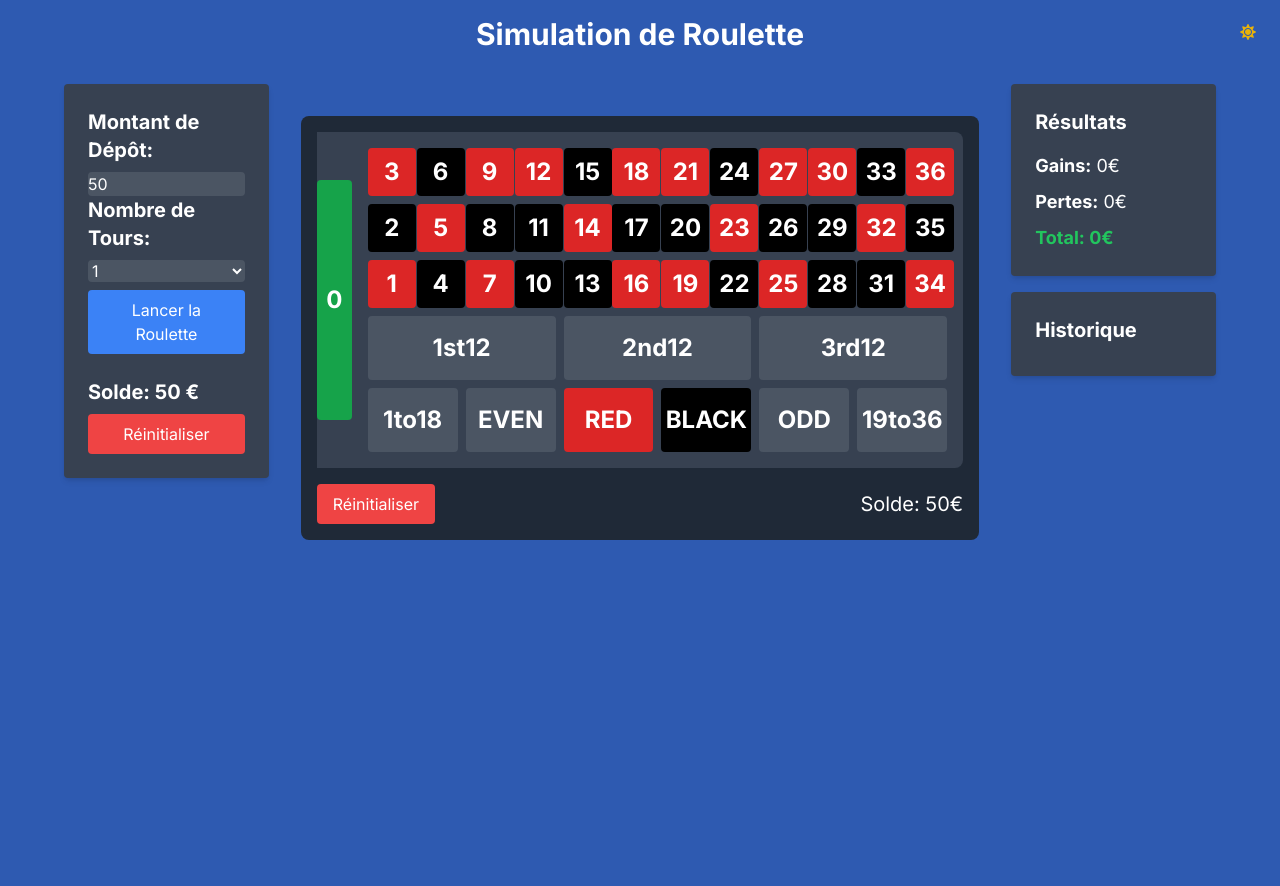
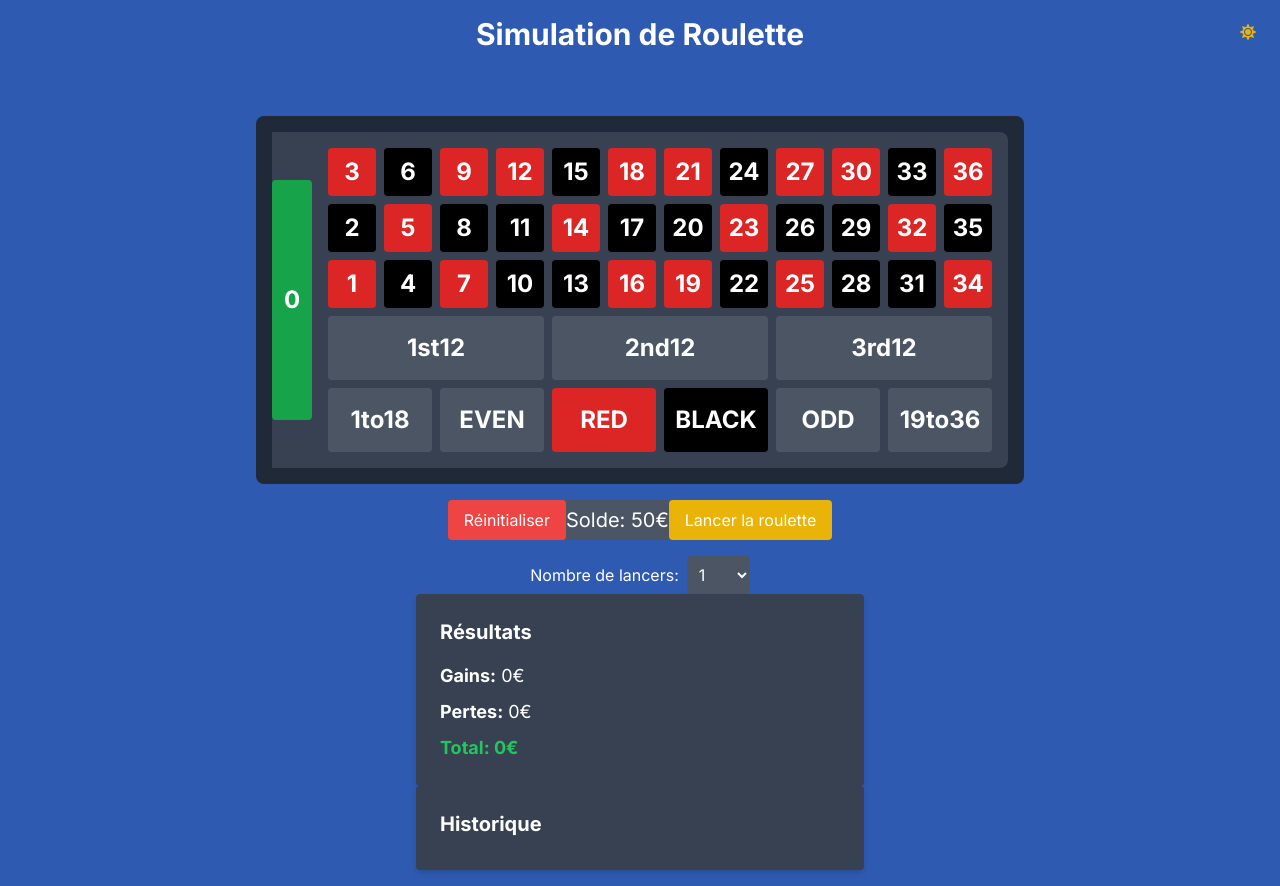
Before and after one commit to Potowai/RouletteSimulator, a Next.js app: page / in a window 1280 px wide. Before the commit the page ends 800 px from the top, so only its background shows below. Built offline with nearby package versions, Linux system fonts and the light colour scheme.

Commit message:
working but ugly

```diff
--- a/app/components/History.jsx
+++ b/app/components/History.jsx
@@ -1,9 +1,11 @@
-// app/components/History.js
 'use client';
 
 import React from 'react';
 
 const History = ({ spins }) => {
+  // Limiter les spins aux 100 derniers
+  const limitedSpins = spins.slice(0, 100);
+
   const countOccurrences = (numbers) => {
     const counts = {};
     for (const number of numbers) {
@@ -26,17 +28,17 @@ const History = ({ spins }) => {
     return redNumbers.includes(number) ? 'text-red-500' : 'text-black';
   };
 
-  const { hotNumbers, coldNumbers } = getHotAndColdNumbers(spins);
+  const { hotNumbers, coldNumbers } = getHotAndColdNumbers(limitedSpins);
 
   return (
     <div className="bg-white dark:bg-gray-700 dark:text-white p-6 rounded shadow-md w-full max-w-md ">
       <h2 className="text-xl font-bold mb-2">Historique</h2>
       <div className="flex flex-wrap">
-        {spins.map((spin, index) => (
+        {limitedSpins.map((spin, index) => (
           <span key={index} className={`mr-2 font-black ${getColor(spin)}`}>{spin}</span>
         ))}
       </div>
-      {spins.length > 0 && (
+      {limitedSpins.length > 0 && (
         <>
           <h2 className="text-xl font-bold mt-4">Numéros Chauds</h2>
           <div className="flex flex-wrap">
--- /dev/null
+++ b/app/components/ResetButton.jsx
@@ -0,0 +1,13 @@
+'use client';
+
+import React from 'react';
+
+const ResetButton = ({ handleReset }) => {
+  return (
+    <button onClick={handleReset} className="px-4 py-2 bg-red-500 text-white rounded">
+      Réinitialiser
+    </button>
+  );
+};
+
+export default ResetButton;
--- a/app/components/Roulette.jsx
+++ b/app/components/Roulette.jsx
@@ -1,117 +1,102 @@
 'use client';
 
 import React, { useState } from 'react';
+import SpinButton from './SpinButton';
+import ResetButton from './ResetButton';
+import RouletteTable from './RouletteTable';
+import Result from './Result';
+import History from './History';
+import { spinRoulette } from '../utils/gameUtils';
 
-const Roulette = ({ methods, updateResults, updateHistory, resetMethods }) => {
-  const [numSpins, setNumSpins] = useState(1);
-  const [deposit, setDeposit] = useState(50);
-  const [balance, setBalance] = useState(50);
+const Roulette = () => {
+  const [methods, setMethods] = useState([]);
+  const [results, setResults] = useState({ wins: 0, losses: 0 });
+  const [history, setHistory] = useState([]);
+  const [balance, setBalance] = useState(50); // Solde initial
+  const [numSpins, setNumSpins] = useState(1); // Nombre de lancers
 
-  const resetButton = () => {
-    resetMethods();
-    setBalance(deposit);
-  }
-  const spinRoulette = () => {
-    let newResults = [];
-    for (let i = 0; i < numSpins; i++) {
-      const number = Math.floor(Math.random() * 37); // 0 à 36
-      newResults.push(number);
-    }
-    updateHistory(newResults);
-    calculateResults(newResults);
-  };
+  const addMethod = (method) => {
+    const existingMethodIndex = methods.findIndex(
+      (m) => m.type === method.type && m.value === method.value
+    );
 
-  const calculateResults = (spins) => {
-    let wins = 0;
-    let losses = 0;
-
-    const getColor = (number) => {
-      if (number === 0) return 'green';
-      const redNumbers = [1, 3, 5, 7, 9, 12, 14, 16, 18, 19, 21, 23, 25, 27, 30, 32, 34, 36];
-      return redNumbers.includes(number) ? 'red' : 'black';
-    };
-
-    const getDozen = (number) => {
-      if (number === 0) return '0';
-      if (number >= 1 && number <= 12) return '1st12';
-      if (number >= 13 && number <= 24) return '2nd12';
-      return '3rd12';
-    };
-
-    const isInSection = (number, section) => {
-      switch (section) {
-        case 'red':
-          return getColor(number) === 'red';
-        case 'black':
-          return getColor(number) === 'black';
-        case '1to18':
-          return number >= 1 && number <= 18;
-        case '19to36':
-          return number >= 19 && number <= 36;
-        case 'EVEN':
-          return number !== 0 && number % 2 === 0;
-        case 'ODD':
-          return number % 2 !== 0;
-        default:
-          return false;
+    if (existingMethodIndex !== -1) {
+      const updatedMethods = [...methods];
+      updatedMethods[existingMethodIndex].amount += method.amount;
+      setMethods(updatedMethods);
+    } else {
+      setMethods([...methods, method]);
     }
   };
 
-    methods.forEach(method => {
-      spins.forEach(number => {
-        if (method.type === 'number' && method.value === number) {
-          wins += method.amount * 35;
-        } else if (method.type === 'dozen' && method.value === getDozen(number)) {
-          wins += method.amount * 3; // Pari douzaine paie 2 pour 1
-        } else if (method.type === 'section' && isInSection(number, method.value)) {
-          wins += method.amount * 2;
-        }// Exemple de paiement pour une section, ajustez selon vos besoins
-          else if (method.type === 'color' && method.value === getColor(number)) {
-          wins += method.amount * 2;
-        } else {
-          losses += method.amount;
-        }
-      });
-    });
-
-    // Mettre à jour les résultats dans le parent
-    updateResults({ wins, losses });
-    setBalance(balance + wins - losses);
+  const resetMethods = () => {
+    setMethods([]);
   };
 
-  const handleDepositChange = (e) => {
-    setDeposit(parseInt(e.target.value, 10));
-    setBalance(parseInt(e.target.value, 10));
+  const handleClick = (type, value) => {
+    addMethod({ type, value, amount: 1 });
+    setBalance(balance - 1); // Déduire 1 euro pour chaque mise
+  };
+
+  const renderBet = (type, value) => {
+    const key = `${type}-${value}`;
+    const bet = methods.find((m) => m.type === type && m.value === value);
+    if (bet) {
+      return (
+        <div className="absolute bottom-1 right-1 w-6 h-6 bg-yellow-500 rounded-full flex items-center justify-center text-black text-sm">
+          {bet.amount}
+        </div>
+      );
+    }
+    return null;
+  };
+
+  const handleReset = () => {
+    setMethods([]);
+    setBalance(50); // Réinitialiser le solde
+    setResults({ wins: 0, losses: 0 });
+    setHistory([]);
+  };
+
+  const handleSpinRoulette = () => {
+    let updatedHistory = [...history];
+    let updatedResults = { ...results };
+    let updatedBalance = balance;
+
+    for (let i = 0; i < numSpins; i++) {
+      const { newSpins, newResults } = spinRoulette(methods, updatedHistory, updatedResults);
+      updatedHistory = newSpins;
+      updatedResults = newResults;
+      updatedBalance += newResults.wins - newResults.losses;
+    }
+
+    setHistory(updatedHistory);
+    setResults(updatedResults);
+    setBalance(updatedBalance);
   };
 
   return (
-    <div className="bg-white dark:bg-gray-700 dark:text-white p-6 rounded shadow-md w-full max-w-md">
-      <div>
-        <h2 className='text-xl font-bold mb-2'>Montant de Dépôt:</h2>
-        <input
-          type="number"
-          value={deposit}
-          onChange={handleDepositChange}
-          className="mt-1 block w-full rounded bg-white dark:bg-gray-600 dark:text-white"
-        />
+    <div className="flex flex-col items-center">
+      <RouletteTable handleClick={handleClick} renderBet={renderBet} />
+      <div className="flex justify-between items-center mt-4 bg-gray-600 ">
+        <ResetButton handleReset={handleReset} />
+        <div className="text-white text-xl">Solde: {balance}€</div>
+        <SpinButton spinRoulette={handleSpinRoulette} />
       </div>
-      <h2 className="text-xl font-bold mb-2">Nombre de Tours:</h2>
+      <div className="mt-4">
+        <label className="text-white">Nombre de lancers:</label>
         <select
+          className="ml-2 p-2 bg-gray-600 text-white rounded"
           value={numSpins}
-        onChange={(e) => setNumSpins(parseInt(e.target.value, 10))}
-        className="mt-1 block w-full rounded bg-white dark:bg-gray-600 dark:text-white"
+          onChange={(e) => setNumSpins(parseInt(e.target.value))}
         >
           {[1, 5, 10, 15, 20, 30, 50, 100].map((value) => (
             <option key={value} value={value}>{value}</option>
           ))}
         </select>
-      <button onClick={spinRoulette} className="w-full px-4 py-2 my-2 bg-blue-500 text-white rounded">
-        Lancer la Roulette
-      </button>
-      <div className="mt-4">
-        <h2 className="text-xl font-bold">Solde: {balance} €</h2>
-        <button type="button" onClick={resetButton} className="w-full px-4 py-2 mt-2 bg-red-500 text-white rounded">Réinitialiser</button>
       </div>
+      <Result results={results} />
+      <History spins={history} />
     </div>
   );
 };
--- a/app/components/RouletteTable.jsx
+++ b/app/components/RouletteTable.jsx
@@ -1,26 +1,8 @@
 'use client';
 
-import React, { useState } from 'react';
+import React from 'react';
 
-const RouletteTable = ({ addMethod }) => {
-  const [bets, setBets] = useState({});
-  const [balance, setBalance] = useState(50); // Solde initial
-
-  const handleClick = (type, value) => {
-    addMethod({ type, value, amount: 1 });
-    setBets((prevBets) => {
-      const key = `${type}-${value}`;
-      const newAmount = prevBets[key] ? prevBets[key] + 1 : 1;
-      return { ...prevBets, [key]: newAmount };
-    });
-    setBalance(balance - 1); // Déduire 1 euro pour chaque mise
-  };
-
-  const handleReset = () => {
-    setBets({});
-    setBalance(50); // Réinitialiser le solde
-  };
-
+const RouletteTable = ({ handleClick, renderBet }) => {
   const redNumbers = [1, 3, 5, 7, 9, 12, 14, 16, 18, 19, 21, 23, 25, 27, 30, 32, 34, 36];
 
   const getColorClass = (number) => {
@@ -33,18 +15,6 @@ const RouletteTable = ({ addMethod }) => {
     [2, 5, 8, 11, 14, 17, 20, 23, 26, 29, 32, 35],
     [1, 4, 7, 10, 13, 16, 19, 22, 25, 28, 31, 34],
   ];
-
-  const renderBet = (type, value) => {
-    const key = `${type}-${value}`;
-    if (bets[key]) {
-      return (
-        <div className="absolute bottom-1 right-1 w-6 h-6 bg-yellow-500 rounded-full flex items-center justify-center text-black text-sm">
-          {bets[key]}
-        </div>
-      );
-    }
-    return null;
-  };
 
   return (
     <div className="flex justify-center mt-8">
@@ -129,10 +99,6 @@ const RouletteTable = ({ addMethod }) => {
             </div>
           </div>
         </div>
-        <div className="flex justify-between items-center mt-4">
-          <button onClick={handleReset} className="px-4 py-2 bg-red-500 text-white rounded">Réinitialiser</button>
-          <div className="text-white text-xl">Solde: {balance}€</div>
-        </div>
       </div>
     </div>
   );
--- /dev/null
+++ b/app/components/SpinButton.jsx
@@ -0,0 +1,13 @@
+'use client';
+
+import React from 'react';
+
+const SpinButton = ({ spinRoulette }) => {
+  return (
+    <button onClick={spinRoulette} className="px-4 py-2 bg-yellow-500 text-white rounded">
+      Lancer la roulette
+    </button>
+  );
+};
+
+export default SpinButton;
--- a/app/page.tsx
+++ b/app/page.tsx
@@ -3,43 +3,9 @@
 import React, { useState } from 'react';
 import { FaSun, FaMoon } from 'react-icons/fa';
 import Roulette from './components/Roulette';
-import MethodForm from './components/MethodForm';
-import Result from './components/Result';
-import History from './components/History';
-import MethodList from './components/MethodList';
-import RouletteTable from './components/RouletteTable';
 
 const Home = () => {
-  const [methods, setMethods] = useState([]);
-  const [results, setResults] = useState({ wins: 0, losses: 0 });
-  const [history, setHistory] = useState([]);
   const [darkMode, setDarkMode] = useState(true);
-
-  const addMethod = (method) => {
-    const existingMethodIndex = methods.findIndex(
-      (m) => m.type === method.type && m.value === method.value
-    );
-
-    if (existingMethodIndex !== -1) {
-      const updatedMethods = [...methods];
-      updatedMethods[existingMethodIndex].amount += method.amount;
-      setMethods(updatedMethods);
-    } else {
-      setMethods([...methods, method]);
-    }
-  };
-
-  const resetMethods = () => {
-    setMethods([]);
-  };
-
-  const updateResults = (newResults) => {
-    setResults(newResults);
-  };
-
-  const updateHistory = (newSpins) => {
-    setHistory(newSpins);
-  };
 
   return (
     <div className={`min-h-screen flex flex-col items-center p-4 ${darkMode ? 'dark' : ''} text-black dark:text-white`}>
@@ -50,18 +16,7 @@ const Home = () => {
         {darkMode ? <FaSun className="text-yellow-500" /> : <FaMoon className="text-gray-800" />}
       </button>
       <h1 className="text-3xl font-bold mb-8 dark:text-white">Simulation de Roulette</h1>
-      <div className="grid grid-cols-1 md:grid-cols-2 lg:grid-cols-5 gap-8 w-full max-w-6xl">
-        <div className="space-y-4 col-span-1 md:col-span-1">
-          <Roulette methods={methods} updateResults={updateResults} updateHistory={updateHistory} resetMethods={resetMethods} />
-        </div>
-        <div className="col-span-1 md:col-span-2 lg:col-span-3 flex justify-center items-center">
-          <RouletteTable addMethod={addMethod} />
-        </div>
-        <div className="space-y-4 col-span-1 md:col-span-1">
-          <Result results={results} />
-          <History spins={history} />
-        </div>
-      </div>
+      <Roulette />
     </div>
   );
 };
--- /dev/null
+++ b/app/utils/gameUtils.jsx
@@ -0,0 +1,55 @@
+export const getColor = (number) => {
+    if (number === 0) return 'green';
+    const redNumbers = [1, 3, 5, 7, 9, 12, 14, 16, 18, 19, 21, 23, 25, 27, 30, 32, 34, 36];
+    return redNumbers.includes(number) ? 'red' : 'black';
+  };
+
+  export const getDozen = (number) => {
+    if (number === 0) return '0';
+    if (number >= 1 && number <= 12) return '1st12';
+    if (number >= 13 && number <= 24) return '2nd12';
+    return '3rd12';
+  };
+
+  export const isInSection = (number, section) => {
+    switch (section) {
+      case 'red':
+        return getColor(number) === 'red';
+      case 'black':
+        return getColor(number) === 'black';
+      case '1to18':
+        return number >= 1 && number <= 18;
+      case '19to36':
+        return number >= 19 && number <= 36;
+      case 'EVEN':
+        return number !== 0 && number % 2 === 0;
+      case 'ODD':
+        return number % 2 !== 0;
+      default:
+        return false;
+    }
+  };
+
+  export const spinRoulette = (methods, history, results) => {
+    const newSpins = [...history];
+    const newResults = { ...results };
+    const winningNumber = Math.floor(Math.random() * 37);
+
+    newSpins.unshift(winningNumber);
+
+    methods.forEach((method) => {
+      if (method.type === 'number' && method.value === winningNumber) {
+        newResults.wins += method.amount * 36;
+      } else if (method.type === 'dozen' && method.value === getDozen(winningNumber)) {
+        newResults.wins += method.amount * 3; // Pari douzaine paie 2 pour 1
+      } else if (method.type === 'section' && isInSection(winningNumber, method.value)) {
+        newResults.wins += method.amount * 2;
+      } else if (method.type === 'color' && method.value === getColor(winningNumber)) {
+        newResults.wins += method.amount * 2;
+      } else {
+        newResults.losses += method.amount;
+      }
+    });
+
+    return { newSpins, newResults };
+  };
```
Lines whose indentation alone changed are shown as unchanged.
